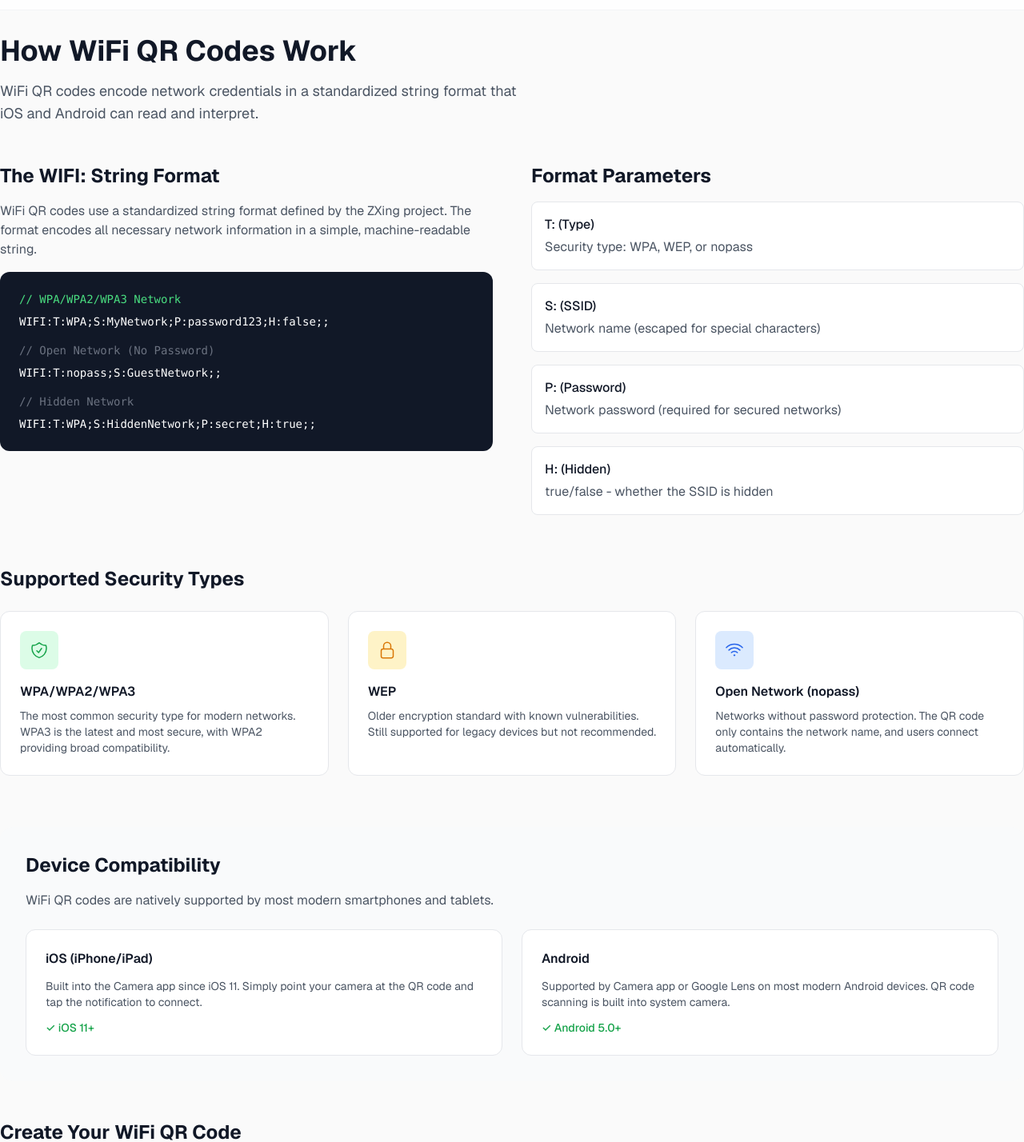
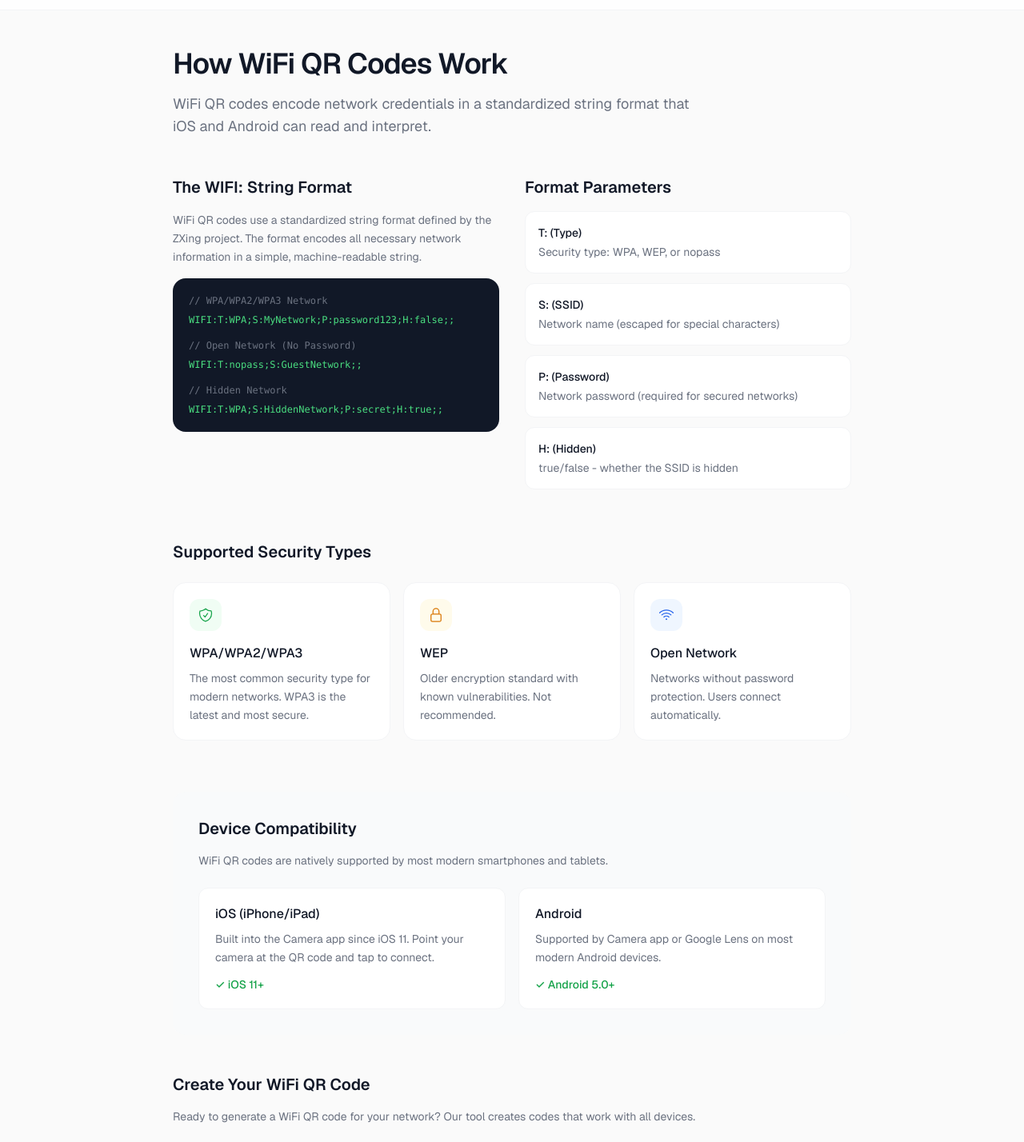
Before and after one commit to marovole/WiFiQR, a Next.js app: page /how-it-works in a window 1280 px wide. Shown: the part 52-1480 px from the top of the page at 80% size. Built offline with nearby package versions, Linux system fonts and the light colour scheme.

Commit message:
fix: how-it-works page padding and refined design

```diff
--- a/app/how-it-works/page.tsx
+++ b/app/how-it-works/page.tsx
@@ -9,104 +9,104 @@ export const metadata: Metadata = {
 
 export default function HowItWorksPage() {
   return (
-    <div className="py-8">
+    <div className="max-w-4xl mx-auto px-6 py-12">
       <div className="mb-12">
-        <h1 className="text-3xl sm:text-4xl font-bold text-gray-900 mb-4">
+        <h1 className="text-3xl sm:text-4xl font-semibold text-gray-900 mb-4 tracking-tight">
           How WiFi QR Codes Work
         </h1>
-        <p className="text-lg text-gray-600 max-w-2xl">
+        <p className="text-lg text-gray-500 max-w-2xl">
           WiFi QR codes encode network credentials in a standardized string format that iOS and Android can read and interpret.
         </p>
       </div>
 
-      <div className="grid md:grid-cols-2 gap-12 mb-16">
+      <div className="grid md:grid-cols-2 gap-8 mb-16">
         <div>
-          <h2 className="text-2xl font-bold text-gray-900 mb-4">The WIFI: String Format</h2>
-          <p className="text-gray-600 mb-4">
+          <h2 className="text-xl font-semibold text-gray-900 mb-4">The WIFI: String Format</h2>
+          <p className="text-gray-500 mb-4 text-sm leading-relaxed">
             WiFi QR codes use a standardized string format defined by the ZXing project. The format encodes all necessary network information in a simple, machine-readable string.
           </p>
-          <div className="bg-gray-900 rounded-xl p-6 font-mono text-sm overflow-x-auto">
-            <p className="text-green-400 mb-2">{`// WPA/WPA2/WPA3 Network`}</p>
-            <p className="text-white">WIFI:T:WPA;S:MyNetwork;P:password123;H:false;;</p>
+          <div className="bg-gray-900 rounded-2xl p-5 font-mono text-xs overflow-x-auto">
+            <p className="text-gray-500 mb-2">{`// WPA/WPA2/WPA3 Network`}</p>
+            <p className="text-green-400">WIFI:T:WPA;S:MyNetwork;P:password123;H:false;;</p>
             <p className="text-gray-500 mt-4 mb-2">{`// Open Network (No Password)`}</p>
-            <p className="text-white">WIFI:T:nopass;S:GuestNetwork;;</p>
+            <p className="text-green-400">WIFI:T:nopass;S:GuestNetwork;;</p>
             <p className="text-gray-500 mt-4 mb-2">{`// Hidden Network`}</p>
-            <p className="text-white">WIFI:T:WPA;S:HiddenNetwork;P:secret;H:true;;</p>
+            <p className="text-green-400">WIFI:T:WPA;S:HiddenNetwork;P:secret;H:true;;</p>
           </div>
         </div>
         <div>
-          <h2 className="text-2xl font-bold text-gray-900 mb-4">Format Parameters</h2>
-          <dl className="space-y-4">
-            <div className="bg-white rounded-lg border border-gray-200 p-4">
-              <dt className="font-medium text-gray-900">T: (Type)</dt>
-              <dd className="text-gray-600 mt-1">Security type: WPA, WEP, or nopass</dd>
+          <h2 className="text-xl font-semibold text-gray-900 mb-4">Format Parameters</h2>
+          <dl className="space-y-3">
+            <div className="bg-white rounded-xl border border-gray-100 p-4">
+              <dt className="font-medium text-gray-900 text-sm">T: (Type)</dt>
+              <dd className="text-gray-500 mt-1 text-sm">Security type: WPA, WEP, or nopass</dd>
             </div>
-            <div className="bg-white rounded-lg border border-gray-200 p-4">
-              <dt className="font-medium text-gray-900">S: (SSID)</dt>
-              <dd className="text-gray-600 mt-1">Network name (escaped for special characters)</dd>
+            <div className="bg-white rounded-xl border border-gray-100 p-4">
+              <dt className="font-medium text-gray-900 text-sm">S: (SSID)</dt>
+              <dd className="text-gray-500 mt-1 text-sm">Network name (escaped for special characters)</dd>
             </div>
-            <div className="bg-white rounded-lg border border-gray-200 p-4">
-              <dt className="font-medium text-gray-900">P: (Password)</dt>
-              <dd className="text-gray-600 mt-1">Network password (required for secured networks)</dd>
+            <div className="bg-white rounded-xl border border-gray-100 p-4">
+              <dt className="font-medium text-gray-900 text-sm">P: (Password)</dt>
+              <dd className="text-gray-500 mt-1 text-sm">Network password (required for secured networks)</dd>
             </div>
-            <div className="bg-white rounded-lg border border-gray-200 p-4">
-              <dt className="font-medium text-gray-900">H: (Hidden)</dt>
-              <dd className="text-gray-600 mt-1">true/false - whether the SSID is hidden</dd>
+            <div className="bg-white rounded-xl border border-gray-100 p-4">
+              <dt className="font-medium text-gray-900 text-sm">H: (Hidden)</dt>
+              <dd className="text-gray-500 mt-1 text-sm">true/false - whether the SSID is hidden</dd>
             </div>
           </dl>
         </div>
       </div>
 
       <section className="mb-16">
-        <h2 className="text-2xl font-bold text-gray-900 mb-6">Supported Security Types</h2>
-        <div className="grid sm:grid-cols-2 lg:grid-cols-3 gap-6">
-          <div className="bg-white rounded-xl border border-gray-200 p-6">
-            <div className="w-12 h-12 bg-green-100 text-green-600 rounded-lg flex items-center justify-center mb-4">
-              <ShieldCheckIcon className="w-6 h-6" />
+        <h2 className="text-xl font-semibold text-gray-900 mb-6">Supported Security Types</h2>
+        <div className="grid sm:grid-cols-3 gap-4">
+          <div className="bg-white rounded-2xl border border-gray-100 p-5">
+            <div className="w-10 h-10 bg-green-50 text-green-600 rounded-xl flex items-center justify-center mb-4">
+              <ShieldCheckIcon className="w-5 h-5" />
             </div>
-            <h3 className="font-semibold text-gray-900 mb-2">WPA/WPA2/WPA3</h3>
-            <p className="text-sm text-gray-600">
-              The most common security type for modern networks. WPA3 is the latest and most secure, with WPA2 providing broad compatibility.
+            <h3 className="font-medium text-gray-900 mb-2">WPA/WPA2/WPA3</h3>
+            <p className="text-sm text-gray-500 leading-relaxed">
+              The most common security type for modern networks. WPA3 is the latest and most secure.
             </p>
           </div>
-          <div className="bg-white rounded-xl border border-gray-200 p-6">
-            <div className="w-12 h-12 bg-amber-100 text-amber-600 rounded-lg flex items-center justify-center mb-4">
-              <LockClosedIcon className="w-6 h-6" />
+          <div className="bg-white rounded-2xl border border-gray-100 p-5">
+            <div className="w-10 h-10 bg-amber-50 text-amber-600 rounded-xl flex items-center justify-center mb-4">
+              <LockClosedIcon className="w-5 h-5" />
             </div>
-            <h3 className="font-semibold text-gray-900 mb-2">WEP</h3>
-            <p className="text-sm text-gray-600">
-              Older encryption standard with known vulnerabilities. Still supported for legacy devices but not recommended.
+            <h3 className="font-medium text-gray-900 mb-2">WEP</h3>
+            <p className="text-sm text-gray-500 leading-relaxed">
+              Older encryption standard with known vulnerabilities. Not recommended.
             </p>
           </div>
-          <div className="bg-white rounded-xl border border-gray-200 p-6">
-            <div className="w-12 h-12 bg-blue-100 text-blue-600 rounded-lg flex items-center justify-center mb-4">
-              <WifiIcon className="w-6 h-6" />
+          <div className="bg-white rounded-2xl border border-gray-100 p-5">
+            <div className="w-10 h-10 bg-blue-50 text-blue-600 rounded-xl flex items-center justify-center mb-4">
+              <WifiIcon className="w-5 h-5" />
             </div>
-            <h3 className="font-semibold text-gray-900 mb-2">Open Network (nopass)</h3>
-            <p className="text-sm text-gray-600">
-              Networks without password protection. The QR code only contains the network name, and users connect automatically.
+            <h3 className="font-medium text-gray-900 mb-2">Open Network</h3>
+            <p className="text-sm text-gray-500 leading-relaxed">
+              Networks without password protection. Users connect automatically.
             </p>
           </div>
         </div>
       </section>
 
-      <section className="bg-gray-50 rounded-2xl p-8 mb-12">
-        <h2 className="text-2xl font-bold text-gray-900 mb-4">Device Compatibility</h2>
-        <p className="text-gray-600 mb-6">
+      <section className="bg-gray-50 rounded-2xl p-6 md:p-8 mb-12">
+        <h2 className="text-xl font-semibold text-gray-900 mb-4">Device Compatibility</h2>
+        <p className="text-gray-500 mb-6 text-sm">
           WiFi QR codes are natively supported by most modern smartphones and tablets.
         </p>
-        <div className="grid sm:grid-cols-2 gap-6">
-          <div className="bg-white rounded-xl border border-gray-200 p-6">
-            <h3 className="font-semibold text-gray-900 mb-3">iOS (iPhone/iPad)</h3>
-            <p className="text-sm text-gray-600 mb-3">
-              Built into the Camera app since iOS 11. Simply point your camera at the QR code and tap the notification to connect.
+        <div className="grid sm:grid-cols-2 gap-4">
+          <div className="bg-white rounded-xl border border-gray-100 p-5">
+            <h3 className="font-medium text-gray-900 mb-2">iOS (iPhone/iPad)</h3>
+            <p className="text-sm text-gray-500 mb-3 leading-relaxed">
+              Built into the Camera app since iOS 11. Point your camera at the QR code and tap to connect.
             </p>
             <p className="text-sm text-green-600 font-medium">✓ iOS 11+</p>
           </div>
-          <div className="bg-white rounded-xl border border-gray-200 p-6">
-            <h3 className="font-semibold text-gray-900 mb-3">Android</h3>
-            <p className="text-sm text-gray-600 mb-3">
-              Supported by Camera app or Google Lens on most modern Android devices. QR code scanning is built into system camera.
+          <div className="bg-white rounded-xl border border-gray-100 p-5">
+            <h3 className="font-medium text-gray-900 mb-2">Android</h3>
+            <p className="text-sm text-gray-500 mb-3 leading-relaxed">
+              Supported by Camera app or Google Lens on most modern Android devices.
             </p>
             <p className="text-sm text-green-600 font-medium">✓ Android 5.0+</p>
           </div>
@@ -114,13 +114,13 @@ export default function HowItWorksPage() {
       </section>
 
       <section>
-        <h2 className="text-2xl font-bold text-gray-900 mb-6">Create Your WiFi QR Code</h2>
-        <p className="text-gray-600 mb-6">
+        <h2 className="text-xl font-semibold text-gray-900 mb-4">Create Your WiFi QR Code</h2>
+        <p className="text-gray-500 mb-6 text-sm">
           Ready to generate a WiFi QR code for your network? Our tool creates codes that work with all devices.
         </p>
-          <Link
+        <Link
           href="/"
-          className="inline-flex items-center justify-center rounded-lg px-6 py-3 text-base font-medium text-white bg-blue-600 hover:bg-blue-700 transition-colors"
+          className="inline-flex items-center justify-center rounded-xl px-6 py-3 text-sm font-medium text-white bg-gray-900 hover:bg-gray-800 transition-colors"
         >
           Generate WiFi QR Code
         </Link>
```
